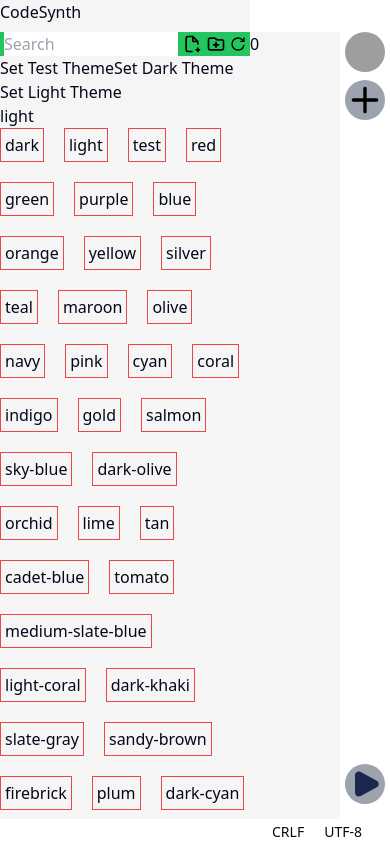
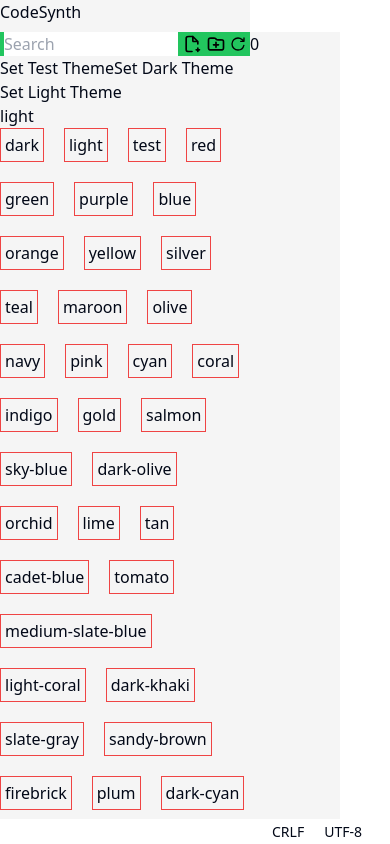
Before and after one commit to richmondnkrumah/codeSynth, a Next.js app: page /editor in a window 390 px wide. Built offline with nearby package versions, Linux system fonts and the light colour scheme; grey boxes are pictures that could not be loaded.

Commit message:
ui responsive fix

```diff
--- a/src/app/editor/layout.tsx
+++ b/src/app/editor/layout.tsx
@@ -15,7 +15,7 @@ const EditorLayout = ({
       <div className="flex h-[calc(100vh-25px)] w-full">
         <section className=" w-[250px]">{explorer}</section>
         <div className="w-[calc(100%-300px)]">{children}</div>
-        <section className=" w-[50px]">{contributors}</section>
+        <section className="hidden sm:block w-[50px]">{contributors}</section>
       </div>
       <StatusBar />
     </main>
```
